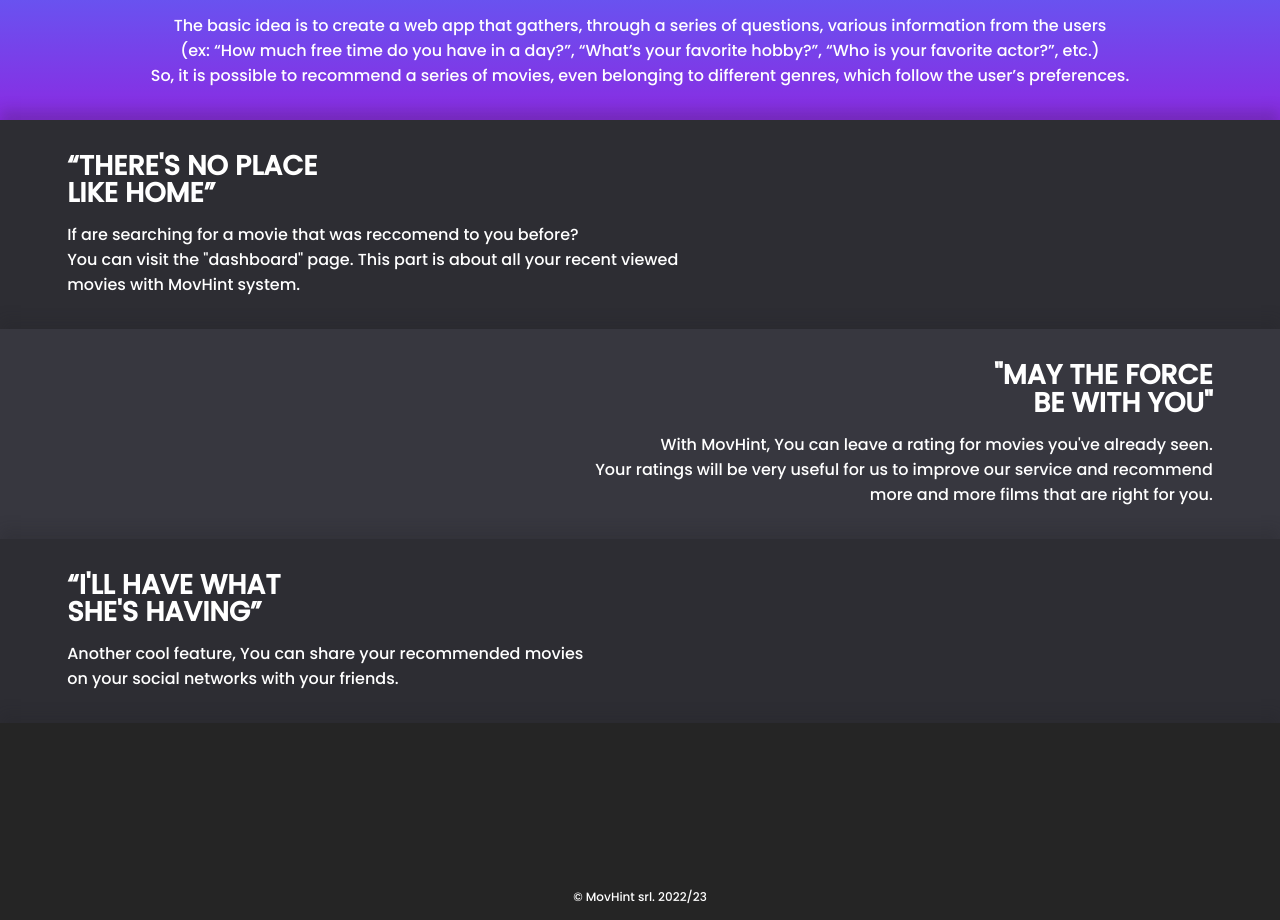
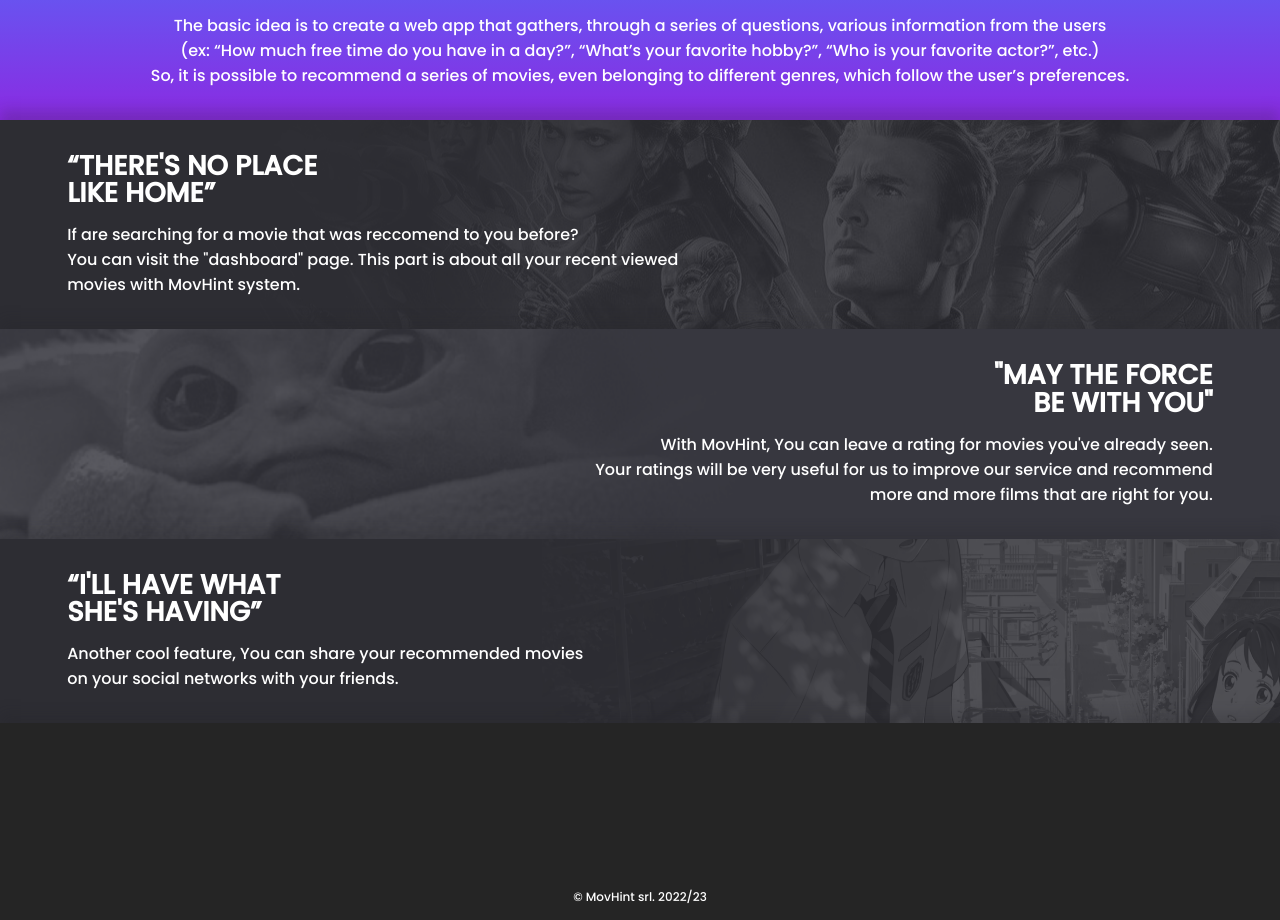
Before and after one commit to Ale01Dolce/MovHint, a plain HTML site: page client/index.html in a window 1280 px wide. Shown: the part 950-1870 px from the top of the page. Drawn offline with nearby package versions, Linux system fonts and the light colour scheme.

Commit message:
Add some background images.

```diff
--- a/client/css/style.css
+++ b/client/css/style.css
@@ -296,12 +296,19 @@
 
 }
 
-.left{
-    background: #2d2d33;
+.left-one{
+    background:  url("../image/back-info-1.png");
+    background-position: center;
     box-shadow: 0 -10px 13px rgba(34, 35, 39, 0.21);
 }
 
-.left h2{
+.left-two{
+    background: url("../image/back-info-3.png");
+    background-position: center;
+    box-shadow: 0 -10px 13px rgba(34, 35, 39, 0.21);
+}
+
+.left-one h2, .left-two h2{
     color: white;
     line-height: 1;
     font-size: 1.7rem;
@@ -310,7 +317,7 @@
     padding-left: 4.2rem;
 }
 
-.left p{
+.left-one p, .left-two p{
     color: white;
     text-align: left;
     text-shadow: #222327;
@@ -319,7 +326,8 @@
 }
 
 .right{
-    background: rgb(55, 55, 63);
+    background: url("../image/back-info-2.png");
+    background-position: center;
     box-shadow: 0 -10px 13px rgba(34, 35, 39, 0.21);
 }
 
--- a/client/index.html
+++ b/client/index.html
@@ -4,6 +4,8 @@
     <meta charset="utf-8">
     <meta name="viewport" content="width=device-width, initial-scale=1.0">
     <title>MovHint</title>
+    <!--Favicon title-->
+    <link rel="icon" type="image/x-icon" href="icons/ios/180.png">
     <!--ref to css and font-->
     <link rel="stylesheet" href="css/style.css">
     <link rel="preconnect" href="https://fonts.googleapis.com">
@@ -56,7 +58,7 @@
             (ex: “How much free time do you have in a day?”, “What’s your favorite hobby?”, “Who is your favorite actor?”, etc.)<br>
             So, it is possible to recommend a series of movies, even belonging to different genres, which follow the user’s preferences.</p>
     </section>
-    <section class="left">
+    <section class="left-one">
         <h2>“THERE'S NO PLACE <br>
             LIKE HOME”</h2>
 
@@ -72,7 +74,7 @@
             Your ratings will be very useful for us to improve our service and recommend <br>
             more and more films that are right for you.</p>
     </section>
-    <section class="left">
+    <section class="left-two">
         <h2>“I'LL HAVE WHAT <br>
             SHE'S HAVING”</h2>
 
```
Also changed, not shown: client/dashboard.html (+3 -1 lines), client/login.html (+17 -2 lines), client/image/back-info-1.png (added), client/image/back-info-2.png (added), client/image/back-info-3.png (added).
